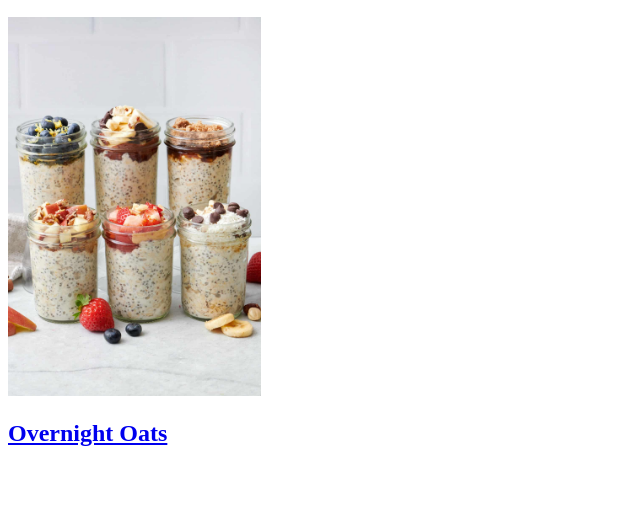
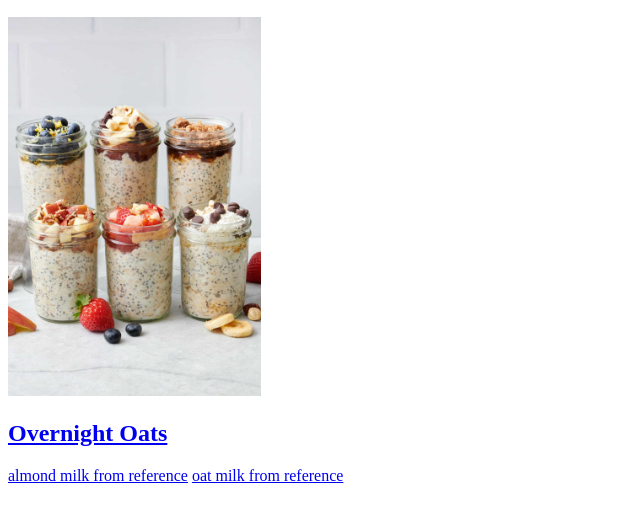
Before and after one commit to Putipaste/top_case_study, a plain HTML site: page Projects/01_recipe_app/recipe_app.html in a window 1280 px wide. Shown: the part 110-632 px from the top of the page, without its empty margins (0-640 px from the left). Drawn offline with Linux system fonts and the light colour scheme.

Commit message:
Add reference link for future usage

```diff
--- a/Projects/01_recipe_app/recipe_app.html
+++ b/Projects/01_recipe_app/recipe_app.html
@@ -17,5 +17,11 @@
 				<h1>Overnight Oats</h1>
 			</a>
 		</article>
+		<a href="https://feelgoodfoodie.net/recipe/how-to-make-almond-milk/"
+			>almond milk from reference</a
+		>
+		<a href="https://feelgoodfoodie.net/recipe/how-to-make-oat-milk/"
+			>oat milk from reference</a
+		>
 	</body>
 </html>
```
